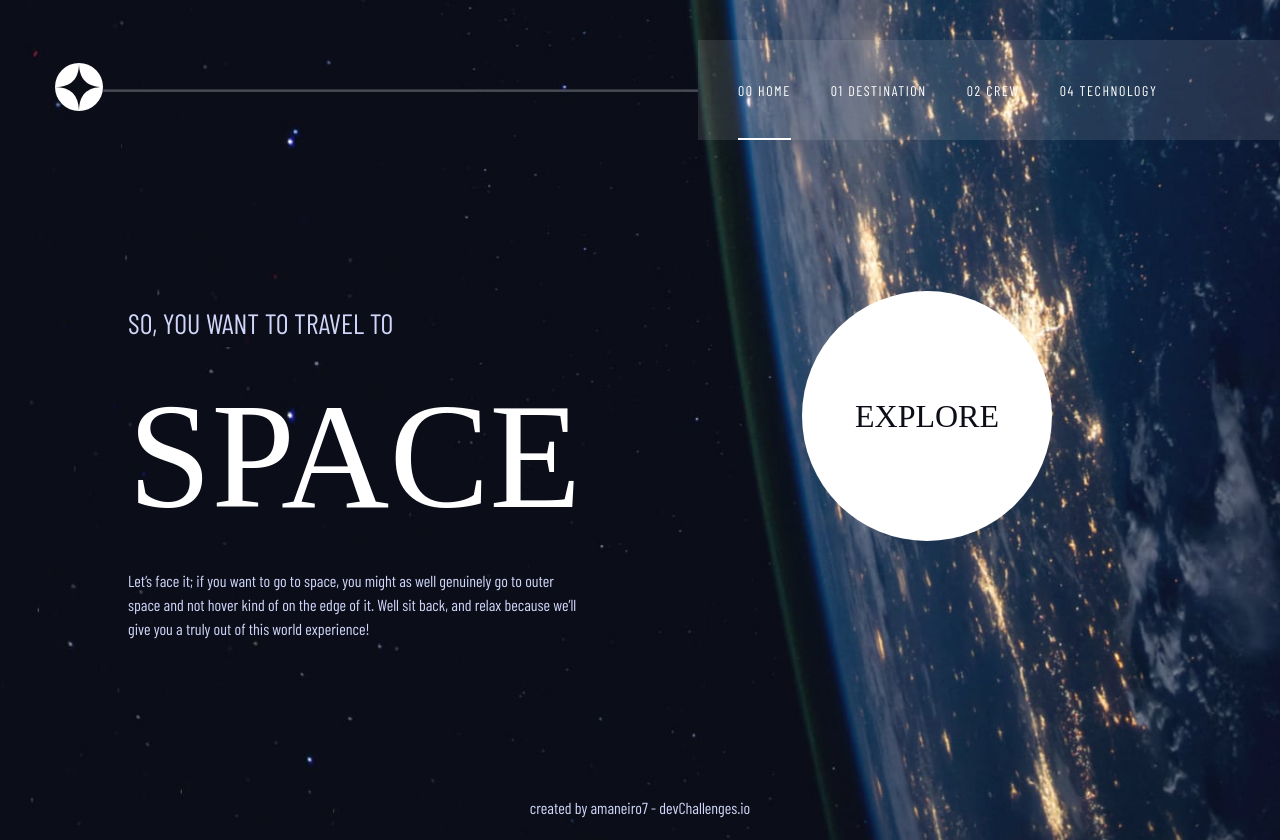
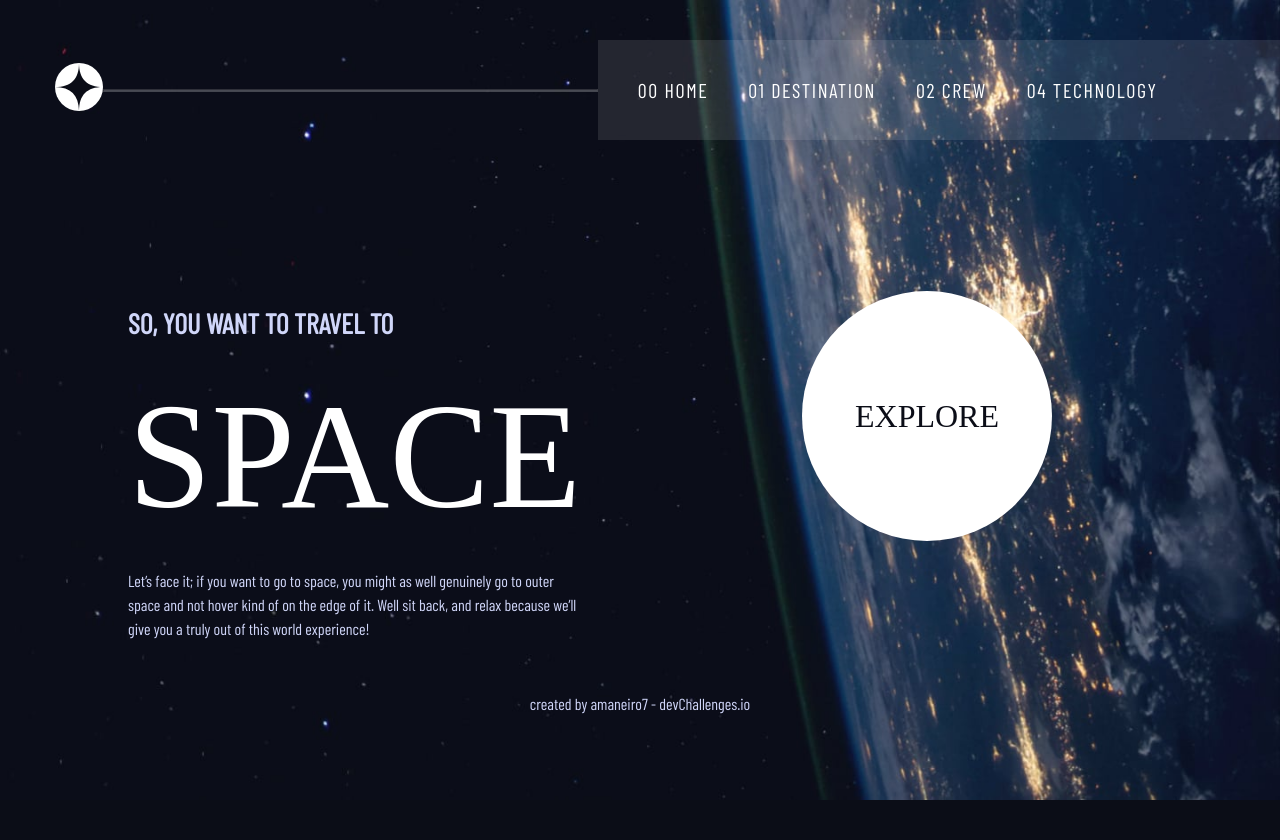
Before and after one commit to amaneiro7/spacetourism, a React (Vite) app: page / in a window 1280 px wide. After the commit the page ends 813 px from the top, so only its background shows below. Built offline with nearby package versions, Linux system fonts and the light colour scheme; a web font is replaced by a local one.

Commit message:
ajustes de estilos y migrar a styledcomponents

```diff
--- a/src/Pages/Destination/RenderDestination/style.js
+++ b/src/Pages/Destination/RenderDestination/style.js
@@ -8,19 +8,25 @@ export const Section = styled.section`
     flex-wrap: wrap;
     justify-content: center;
     align-items: center;
-    gap: 10%;
+    gap: 15%;
+    padding-top: 8%;
+    @media (min-width: 1024px) {
+        flex-direction: column;
+        align-items: center;
+        justify-content: space-between;
+    }
 `
 
 export const Image = styled.img`
     margin-top: 35px;
-    max-width: 30vw;
+    max-width: 35vw;
     min-width: 300px;
     aspect-ratio: 1 / 1;
     object-fit: cover;
 `
 
 export const Article = styled.article`
-    max-width: 30vw;
+    max-width: 35vw;
     min-width:300px;
     display: flex;
     flex-direction: column;
--- a/src/Pages/Destination/style.js
+++ b/src/Pages/Destination/style.js
@@ -4,6 +4,15 @@ export const Wrapper = styled.section`
     display: flex;
     flex-direction: column;
     justify-content: center;
-    align-items: start;
-    padding-top: 4%;
+    align-items: center;
+    padding-block: 5%;
+    padding-inline: 10%;
+    @media (min-width: 768px) {
+        align-items: flex-start;
+        justify-content: space-between;
+    }
+    @media (min-width: 1024px) {
+        align-items: flex-start;
+        justify-content: space-between;
+    }
 `
--- a/src/components/Footer/style.js
+++ b/src/components/Footer/style.js
@@ -1,9 +1,10 @@
 import styled from 'styled-components'
 
 export const FooterSection = styled.footer`
+    /* padding-block: 1%; */
     width: 100%;
     display: flex;
     justify-content: center;
     align-items: center;
-    margin: 20px auto;
+    /* margin: 20px auto; */
 `
--- a/src/components/Layout/Layout.css
+++ b/src/components/Layout/Layout.css
@@ -1,15 +1,3 @@
-main {
-    width: 100%;
-    height: 100%;
-    min-height: 100vh;
-    display: flex;
-    flex-direction: column;
-    padding-top: 40px;
-    background-position: center;
-    background-size: cover;
-    background-repeat: no-repeat;
-}
-
 .homepage {
     background-image: url(/home/background-home-mobile.jpg);
 }
--- a/src/components/Layout/index.jsx
+++ b/src/components/Layout/index.jsx
@@ -1,17 +1,19 @@
 import React from 'react'
 import { Navbar } from '../Navbar'
+import { Footer } from '../Footer'
+import { Main, MainSection } from './style'
 import './Layout.css'
-import { Footer } from '../Footer'
-import { MainSection } from './style'
 
 export const Layout = ({ children, page }) => {
   return (
-    <main className={`${page}`}>
-      <Navbar />
-      <MainSection>
-        {children}
-      </MainSection>
-      <Footer />
-    </main>
+    <>
+      <Main className={`${page}`}>
+        <Navbar />
+        <MainSection>
+          {children}
+        </MainSection>
+        <Footer />
+      </Main>
+    </>
   )
 }
--- a/src/components/Layout/style.js
+++ b/src/components/Layout/style.js
@@ -1,7 +1,20 @@
 import styled from 'styled-components'
+
+export const Main = styled.main`
+    width: 100%;
+    height: 100%;
+    min-height: 100vh;
+    display: flex;
+    flex-direction: column;
+    /* padding-top: 40px;     */
+    background-position: center;
+    background-size: cover;
+    background-repeat: no-repeat;
+`
 
 export const MainSection = styled.section`
     display: flex;
-    flex: 1;
+    height: 100%;
     padding-inline: 10%;
+    /* flex: 1; */
 `
--- a/src/components/Navbar/index.jsx
+++ b/src/components/Navbar/index.jsx
@@ -1,7 +1,6 @@
 import React from 'react'
-import { NavLink } from 'react-router-dom'
 import Logo from '../../assets/shared/logo.svg'
-import './navbar.css'
+import { Hr, Header, Li, Nav, NavLink, Ul } from './style'
 
 const navbarList = [
   {
@@ -24,24 +23,24 @@ const navbarList = [
 
 export const Navbar = () => {
   return (
-    <header>
+    <Header>
       <picture>
         <img src={Logo} alt='Logo' />
       </picture>
-      <hr />
-      <nav>
-        <ul>
+      <Hr />
+      <Nav>
+        <Ul>
           {navbarList.map(navbar => (
-            <li key={navbar.name}>
+            <Li key={navbar.name}>
               <NavLink
                 className={({ isActive }) => isActive ? 'selected' : undefined}
                 to={navbar.path}
               >
                 {navbar.name}
               </NavLink>
-            </li>))}
-        </ul>
-      </nav>
-    </header>
+            </Li>))}
+        </Ul>
+      </Nav>
+    </Header>
   )
 }
--- a/src/components/Navbar/navbar.css
+++ b/src/components/Navbar/style.js
@@ -1,4 +1,7 @@
-header {
+import { NavLink as LinkRouter } from 'react-router-dom'
+import styled from 'styled-components'
+
+export const Header = styled.header`
     display: flex;
     flex-direction: row;
     justify-content: space-between;
@@ -6,24 +9,24 @@ header {
     padding-left: 55px;
     width: auto;
     height: 100px;
-}
-hr {
+    margin-top: 40px;
+`
+export const Hr = styled.hr`
     background-color: var(--text-secondary-color);
     opacity: .25;
     flex: 1;
     height: 1px;
     right: 20px;
-}
+`
 
-nav {
+export const Nav = styled.nav`
     padding-right: 10%;
     display: flex;
     align-items: center;
     height: 100%;
     background-color: rgba(255, 255, 255, .1);
-
-}
-ul {
+`
+export const Ul = styled.ul`
     height: 100%;
     margin: 0;
     display: flex;
@@ -31,12 +34,14 @@ ul {
     justify-content: space-around;
     align-items: center;
     gap: 40px;
-}
-li {
+`
+
+export const Li = styled.li`
     height: 95%;
     list-style: none;
-}
-a {
+`
+
+export const NavLink = styled(LinkRouter)`
     display: flex;
     justify-content: center;
     align-items: center;
@@ -47,10 +52,10 @@ a {
     font-size: 20px;
     text-transform: capitalize;
     transition: all 1s linear;
-}
-a:hover {
-    border-bottom: 2px solid var(--text-main-color);
-}
-a.selected {
-    border-bottom: 2px solid var(--text-secondary-color);
-}
+    &:hover{
+        border-bottom: 2px solid var(--text-main-color);
+    }
+    &.selected {
+        border-bottom: 2px solid var(--text-secondary-color);
+    }
+`
--- a/src/index.css
+++ b/src/index.css
@@ -11,12 +11,6 @@
   color-scheme: light dark;
   color: var(--text-main-color);
   background-color: var(--background-color);
-
-  font-synthesis: none;
-  text-rendering: optimizeLegibility;
-  -webkit-font-smoothing: antialiased;
-  -moz-osx-font-smoothing: grayscale;
-  -webkit-text-size-adjust: 100%;
 }
 body {
   margin: 0;
@@ -26,6 +20,7 @@ body {
 #root {
   display: flex;
   flex-direction: column;
+  padding-bottom: 1%;
   height: 100%;
   min-height: 100vh;
 }
```
Also changed, not shown: src/Pages/Destination/NavList/style.js (line endings or trailing spaces).
